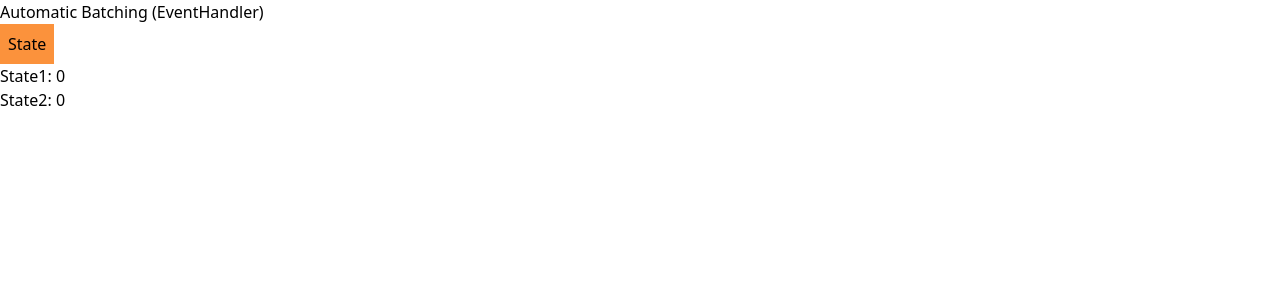
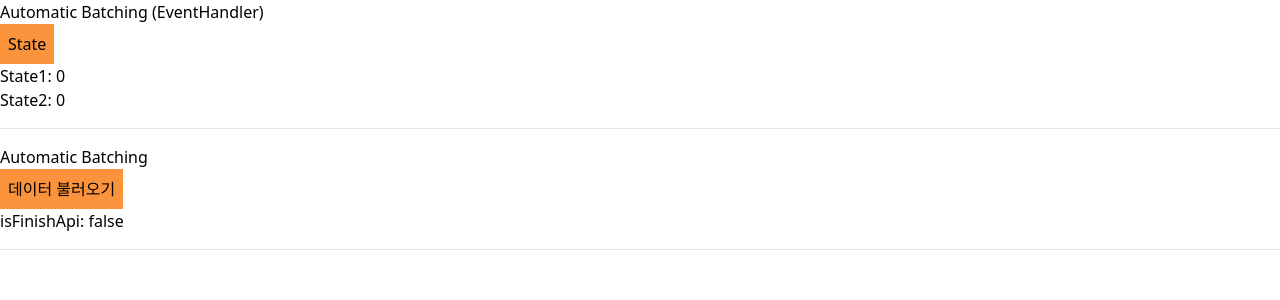
Before and after one commit to geonwooPark/React-v18, a React (Create React App) app: page / in a window 1280 px wide. Shown: the top 300 px of the page. Built offline with nearby package versions, Linux system fonts and the light colour scheme.

Commit message:
feat: Automatic Batching

```diff
--- a/src/App.tsx
+++ b/src/App.tsx
@@ -1,10 +1,14 @@
 import React from 'react'
 import AutoBatchEventHandler from './components/AutoBatchEventHandler'
+import AutoBatchOther from './components/AutoBatchOther'
 
 function App() {
   return (
     <div>
       <AutoBatchEventHandler />
+      <hr className="my-4" />
+      <AutoBatchOther />
+      <hr className="my-4" />
     </div>
   )
 }
--- /dev/null
+++ b/src/components/AutoBatchOther.tsx
@@ -0,0 +1,38 @@
+import React, { useState } from 'react'
+import { flushSync } from 'react-dom'
+
+type Todo = {
+  userId: number
+  id: number
+  title: string
+  completed: boolean
+}
+
+export default function AutoBatchOther() {
+  console.log('AutoBatchOther!!')
+
+  const [todos, setTodos] = useState<Todo[] | null>(null)
+  const [isFinishApi, setIsFinishApi] = useState<boolean>(false)
+
+  const onClickExecuteApi = () => {
+    fetch('https://jsonplaceholder.typicode.com/todos')
+      .then((res) => res.json())
+      .then((data) => {
+        flushSync(() => {
+          setTodos(data)
+        })
+        setIsFinishApi(true)
+      })
+  }
+
+  return (
+    <div>
+      <p>Automatic Batching</p>
+      <button className="bg-orange-400 p-2" onClick={onClickExecuteApi}>
+        데이터 불러오기
+      </button>
+      <p>isFinishApi: {isFinishApi ? 'true' : 'false'}</p>
+      {todos?.map((todo) => <p key={todo.id}>{todo.title}</p>)}
+    </div>
+  )
+}
--- a/tsconfig.json
+++ b/tsconfig.json
@@ -15,5 +15,6 @@
     "isolatedModules": true,
     "noEmit": true,
     "jsx": "react-jsx"
-  }
+  },
+  "include": ["src"]
 }
```
